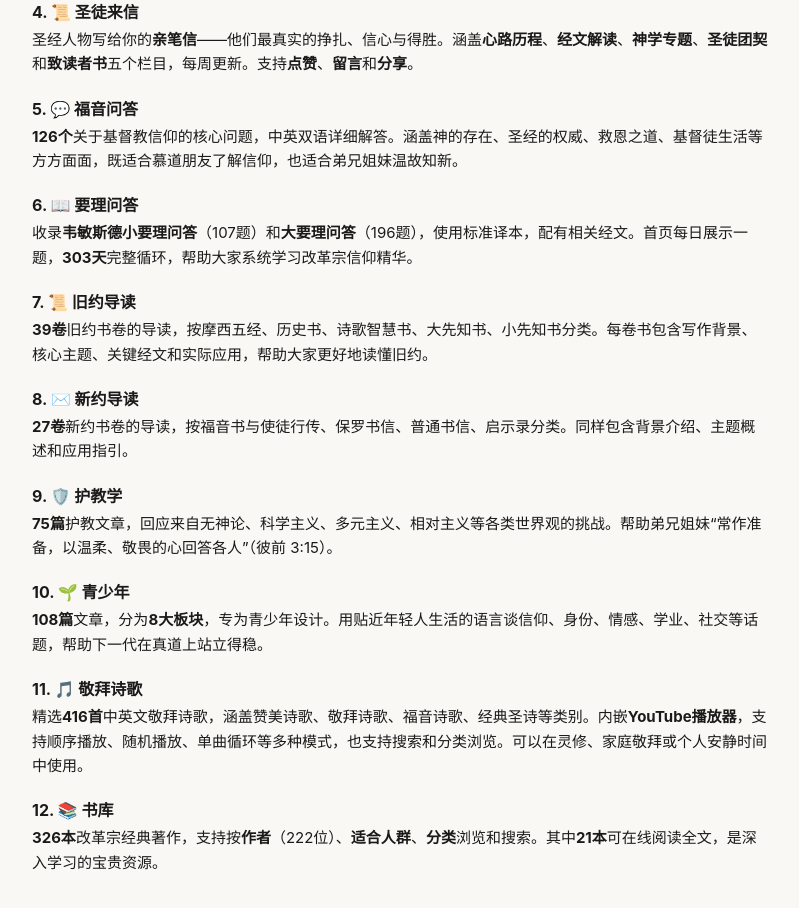
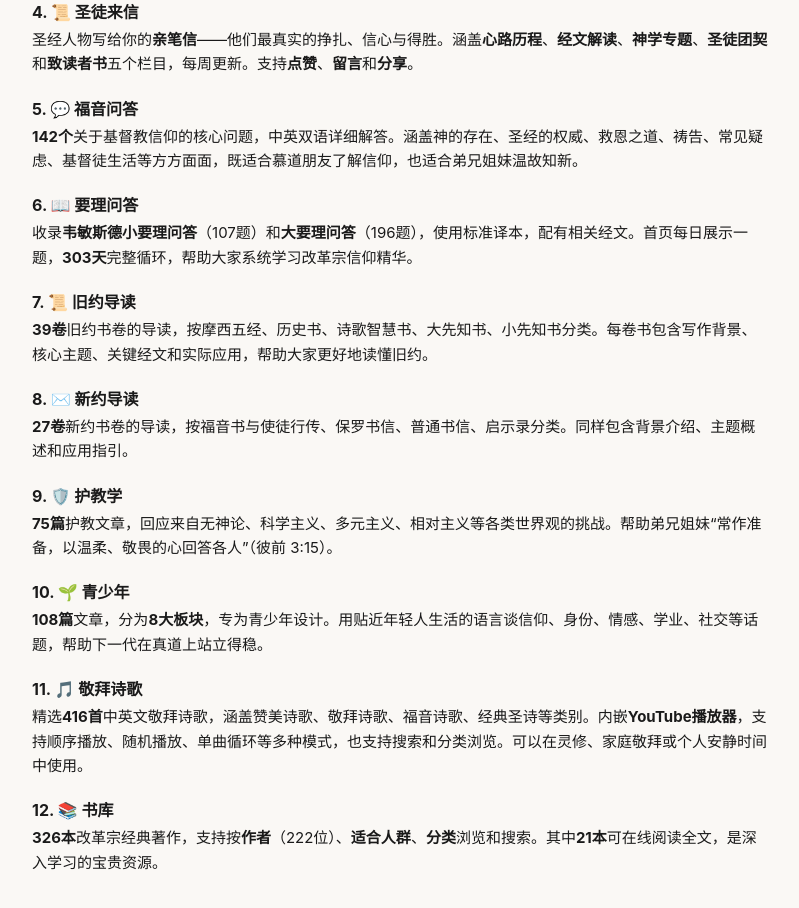
Before and after one commit to dryanlab/gospel-toolkit, a Next.js app in the folder web/: page /about in a window 1280 px wide. Shown: the part 840-1748 px from the top of the page, without its empty margins (368-1167 px from the left). Built offline with nearby package versions, Linux system fonts and the light colour scheme.

Commit message:
fix: update QA count 126→142 on homepage + about page

```diff
--- a/web/src/app/about/page.tsx
+++ b/web/src/app/about/page.tsx
@@ -49,7 +49,7 @@ export default function AboutPage() {
 
             <div>
               <h3 className="font-bold text-base">5. 💬 福音问答</h3>
-              <p className="mt-1"><strong>126个</strong>关于基督教信仰的核心问题，中英双语详细解答。涵盖神的存在、圣经的权威、救恩之道、基督徒生活等方方面面，既适合慕道朋友了解信仰，也适合弟兄姐妹温故知新。</p>
+              <p className="mt-1"><strong>142个</strong>关于基督教信仰的核心问题，中英双语详细解答。涵盖神的存在、圣经的权威、救恩之道、祷告、常见疑虑、基督徒生活等方方面面，既适合慕道朋友了解信仰，也适合弟兄姐妹温故知新。</p>
             </div>
 
             <div>
--- a/web/src/app/page.tsx
+++ b/web/src/app/page.tsx
@@ -6,7 +6,7 @@ const modules = [
     href: '/qa',
     title: '福音问答',
     subtitle: 'Gospel Q&A',
-    desc: '126个关键问题，中英双语解答',
+    desc: '142个关键问题，中英双语解答',
     color: 'from-blue-600 to-indigo-700',
     icon: '💬',
   },
```
